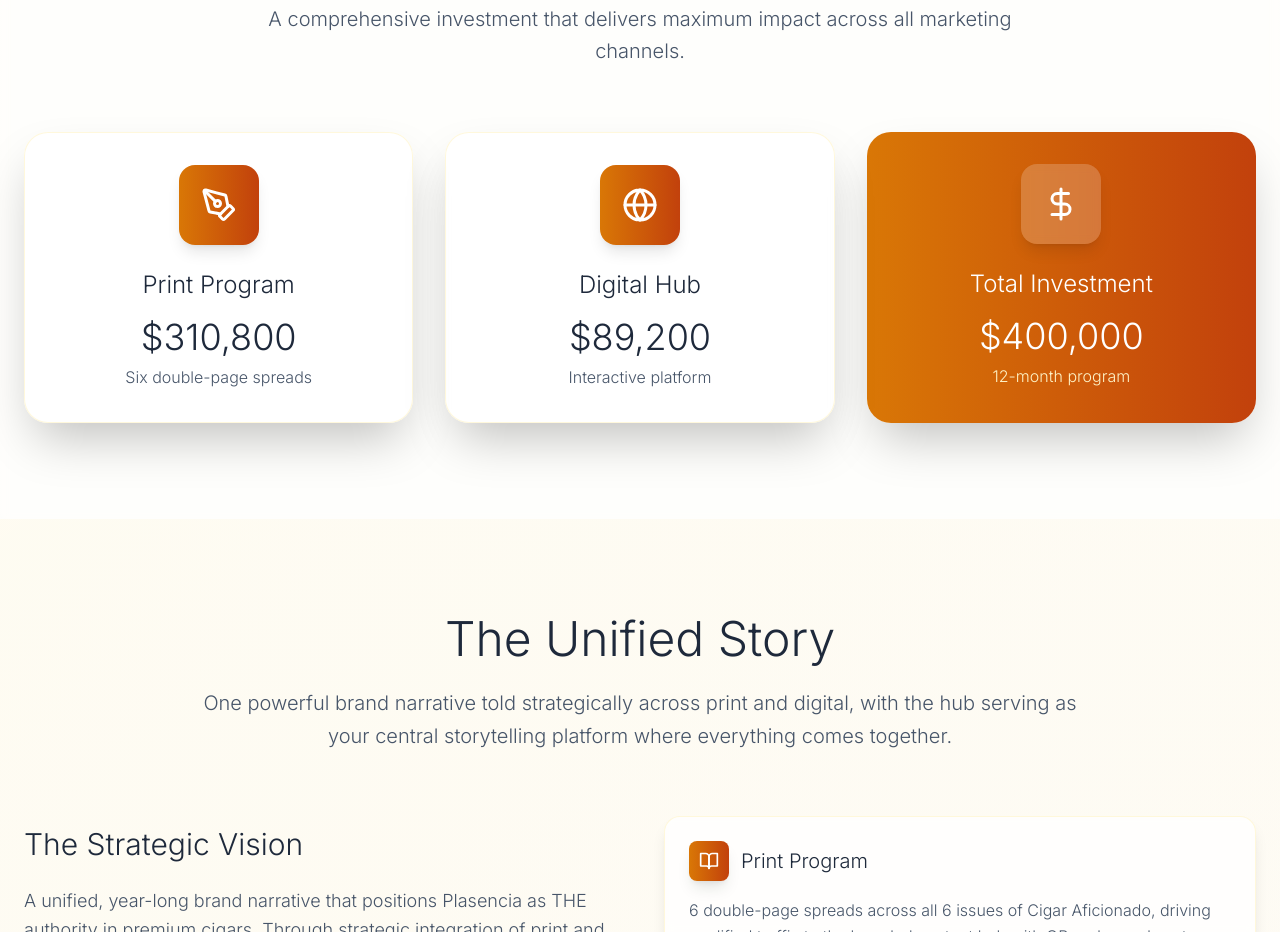
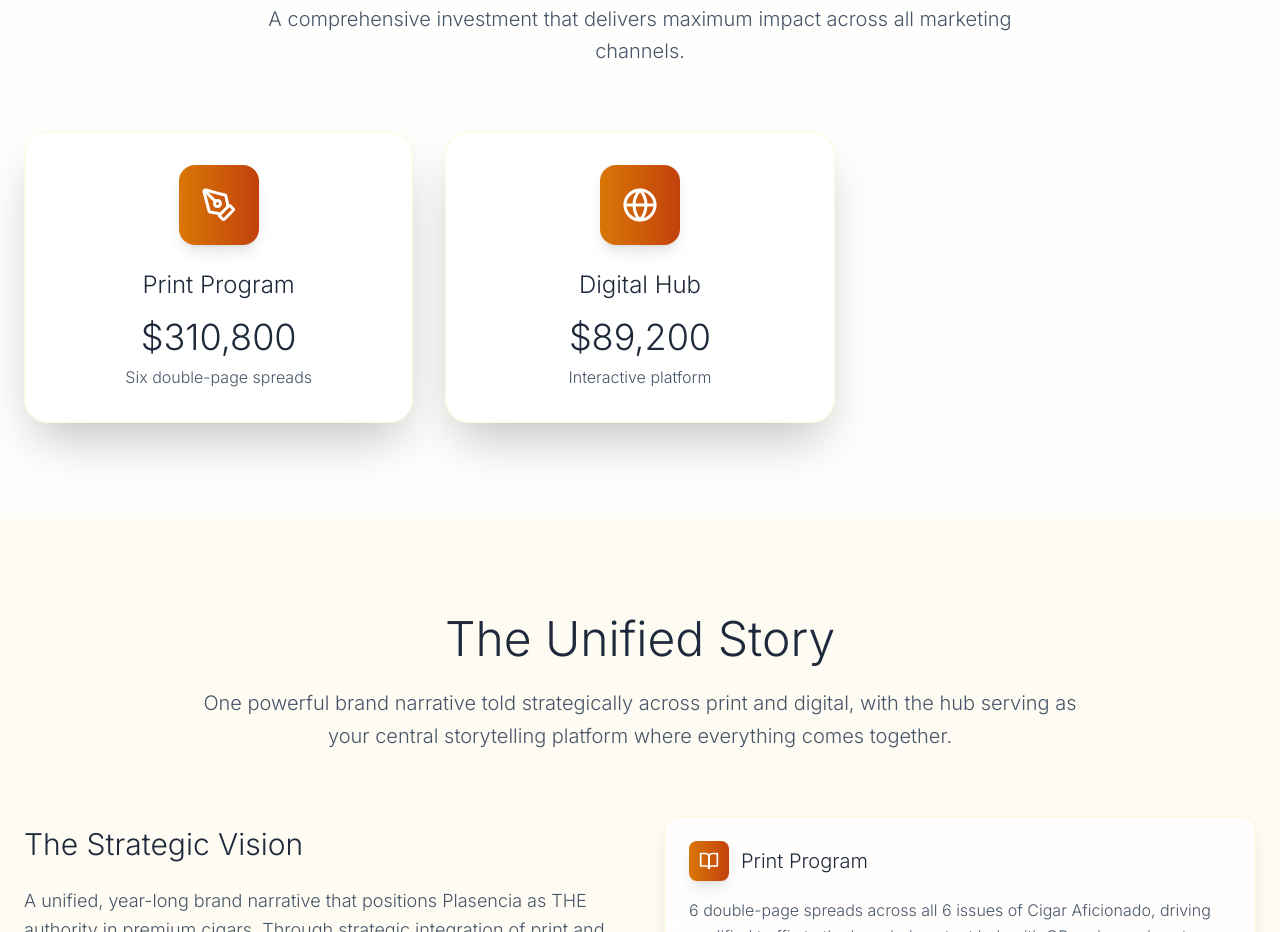
Before and after one commit to mcapace/plasencia-proposal-2026, a Next.js app: page / in a window 1280 px wide. Shown: the part 6320-7252 px from the top of the page. Built offline with nearby package versions, Linux system fonts and the light colour scheme; a web font is replaced by a local one.

Commit message:
Remove K investment box from hero section
- Removed the Total Investment ,000 box from hero
- Keeps hero section clean and focused on branding
- Investment details remain in dedicated Investment Summary section
- Cleaner visual hierarchy in hero area

```diff
--- a/app/page.js
+++ b/app/page.js
@@ -773,20 +773,6 @@ export default function Home() {
               <p className="text-slate-600 font-light">Interactive platform</p>
                 </motion.div>
 
-            <motion.div
-              initial={{ opacity: 0, y: 30 }}
-              whileInView={{ opacity: 1, y: 0 }}
-              transition={{ duration: 0.6, delay: 0.3 }}
-              viewport={{ once: true }}
-              className="bg-gradient-to-r from-amber-600 to-orange-700 rounded-3xl p-8 shadow-2xl text-center"
-            >
-              <div className="w-20 h-20 bg-white/20 backdrop-blur-sm rounded-2xl flex items-center justify-center mx-auto mb-6 shadow-lg">
-                <DollarSign className="text-white" size={36} />
-              </div>
-              <h3 className="text-2xl font-light text-white mb-4">Total Investment</h3>
-              <div className="text-4xl font-light text-white mb-2">$400,000</div>
-              <p className="text-amber-100 font-light">12-month program</p>
-          </motion.div>
           </div>
         </div>
       </section>
```
